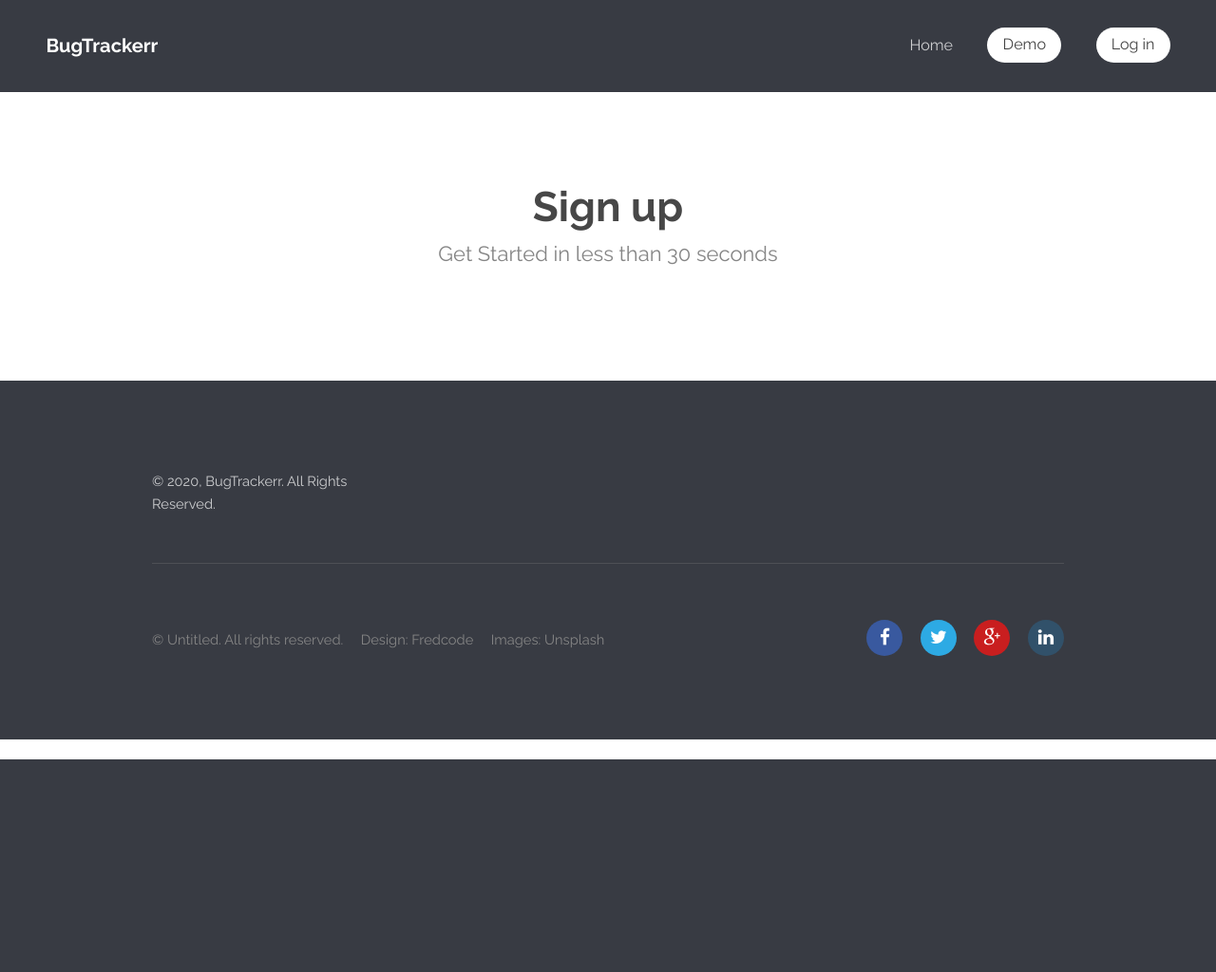
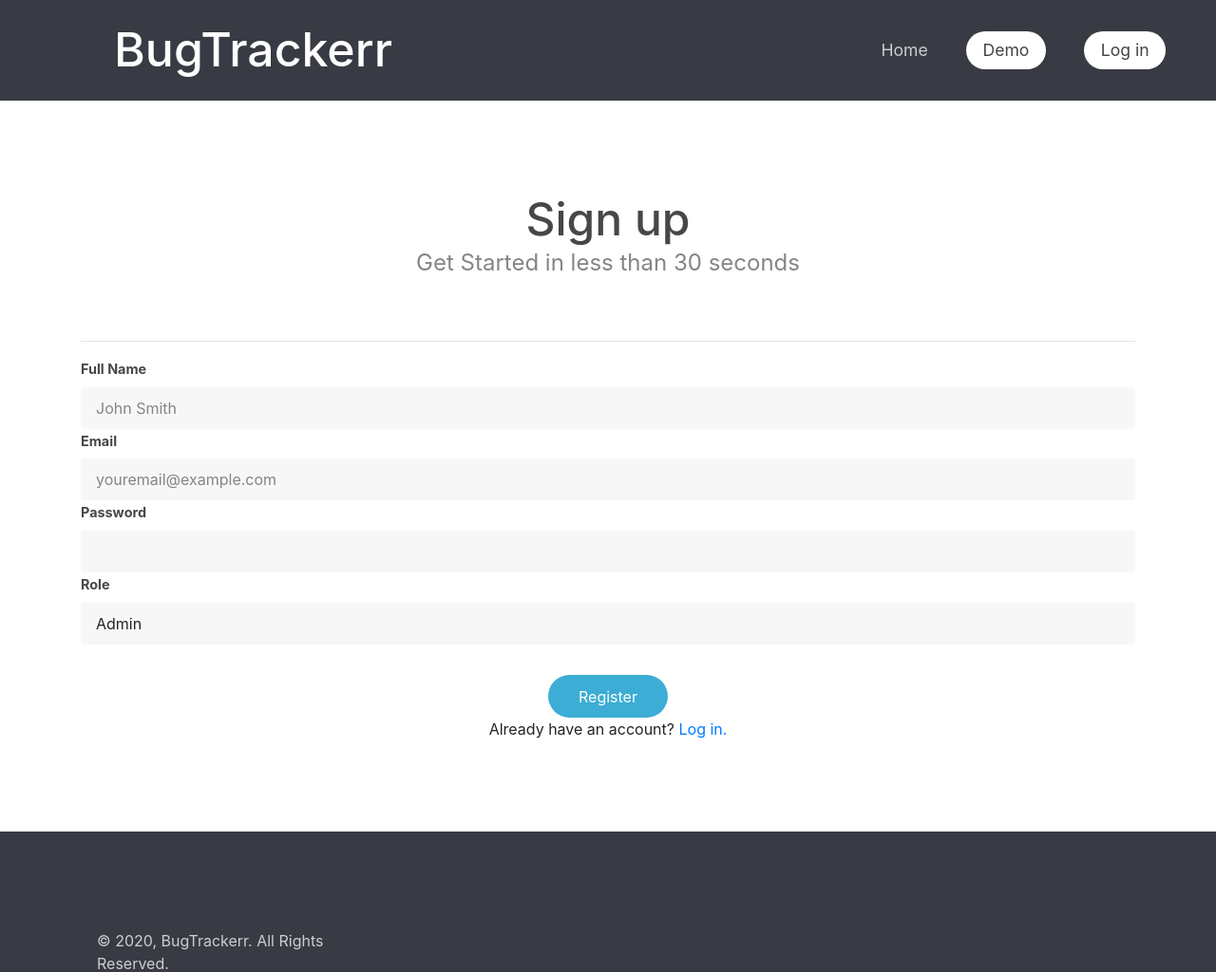
Before and after one commit to fredcodee/BugTracker, a Flask app: page /signup in a window 1280 px wide. Shown: the top 1024 px of the page at 95% size. Before the commit the page ends 800 px from the top, so only its background shows below. Run offline with Flask 2, Linux system fonts and the light colour scheme; some libraries are stand-ins or nearby versions.

Commit message:
signup page designed

```diff
--- a/app/forms.py
+++ b/app/forms.py
@@ -20,9 +20,9 @@ class LoginForm(FlaskForm):
 
 class RegisterForm(FlaskForm):
   email = StringField('Email',validators=[Length(min=6),Email(message='Enter a valid email.'),InputRequired()])
-  name = StringField('Full name', validators=[InputRequired(), Length(min=4)])
-  password = PasswordField('password', validators=[InputRequired(), Length(min=4, max=80)])
-  role = SelectField('role', choices=[(
+  name = StringField('Full Name', validators=[InputRequired(), Length(min=4)])
+  password = PasswordField('Password', validators=[InputRequired(), Length(min=4, max=80)])
+  role = SelectField('Role', choices=[(
       'Admin', 'Admin'), ('Project Manager', 'Project Manager'), ('Developer', 'Developer')], validators=[InputRequired()])
   submit = SubmitField('Register')
 
--- /dev/null
+++ b/app/static/css/mystyle.css
@@ -0,0 +1,3 @@
+.submit-botton{
+	text-align: center;
+}
--- a/app/templates/signup.html
+++ b/app/templates/signup.html
@@ -6,15 +6,16 @@
 		<meta http-equiv="content-type" content="text/html; charset=utf-8" />
 		<meta name="description" content="" />
 		<meta name="keywords" content="" />
-		<script src="js/jquery.min.js"></script>
-		<script src="js/skel.min.js"></script>
-		<script src="js/skel-layers.min.js"></script>
-		<script src="js/init.js"></script>
-		<noscript>
-			<link rel="stylesheet" href="css/skel.css" />
-			<link rel="stylesheet" href="css/style.css" />
-			<link rel="stylesheet" href="css/style-xlarge.css" />
-		</noscript>
+		<script src="{{url_for('static', filename='js/jquery.min.js')}}"></script>
+		<script src="{{url_for('static', filename='js/skel.min.js')}}"></script>
+		<script src="{{url_for('static', filename='js/skel-layers.min.js')}}"></script>
+		<script src="{{url_for('static', filename='js/init.js')}}"></script>
+		<link rel="stylesheet" type="text/css" href="{{url_for('static', filename='css/mystyle.css')}}">
+		<link rel="stylesheet" type="text/css" href="{{url_for('static', filename='css/skel.css')}}">
+		<link rel="stylesheet" type="text/css" href="{{url_for('static', filename='css/style.css')}}">
+		<link rel="stylesheet" type="text/css" href="{{url_for('static', filename='css/style-xlarge.css')}}">
+		<link rel="stylesheet" href="https://stackpath.bootstrapcdn.com/bootstrap/4.5.2/css/bootstrap.min.css"
+			integrity="sha384-JcKb8q3iqJ61gNV9KGb8thSsNjpSL0n8PARn9HuZOnIxN0hoP+VmmDGMN5t9UJ0Z" crossorigin="anonymous">
 	</head>
 	<body>
 
@@ -23,25 +24,88 @@
 				<h1><a href="/">BugTrackerr</a></h1>
 				<nav id="nav">
 					<ul>
-						<li><a href="/home">Home</a></li>
-						<li><a href="generic.html" class="button special">Demo</a></li>
-						<li><a href="login.html" class="button special">Log in</a></li>
+						<li><a href="{{url_for('main.index')}}">Home</a></li>
+						<li><a href="/demologin" class="button special">Demo</a></li>
+						<li><a href="/login" class="button special">Log in</a></li>
 					</ul>
 				</nav>
 			</header>
 
 		<!-- Main -->
 			<section id="main" class="wrapper">
+				{% block content %}
 				<div class="container">
+					{% for message in get_flashed_messages() %}
+					<div class="alert alert-warning">
+						<button type="button" class="close" data-dismiss="alert">&times;</button>
+						{{ message }}
+					</div>
+					{% endfor %}
 
 					<header class="major">
 						<h2>Sign up</h2>
 						<p>Get Started in less than 30 seconds</p>
 					</header>
+					<hr>
+					<div class="form">
+						<form method="POST" action="/signup">
+							{{ form.csrf_token }}
+
+							<fieldset class="name">
+								{{ form.name.label }}
+								{{ form.name(placeholder='John Smith') }}
+								{% if form.name.errors %}
+								<ul class="errors">
+									{% for error in form.email.errors %}
+									<li>{{ error }}</li>{% endfor %}
+								</ul>
+								{% endif %}
+							</fieldset>
+
+							<fieldset class="email">
+								{{ form.email.label }}
+								{{ form.email(placeholder='youremail@example.com') }}
+								{% if form.email.errors %}
+								<ul class="errors">
+									{% for error in form.email.errors %}
+									<li>{{ error }}</li>{% endfor %}
+								</ul>
+								{% endif %}
+							</fieldset>
+
+							<fieldset class="password">
+								{{ form.password.label }}
+								{{ form.password }}
+								{% if form.password.errors %}
+								<ul class="errors">
+									{% for error in form.password.errors %}
+									<li>{{ error }}</li>{% endfor %}
+								</ul>
+								{% endif %}
+							</fieldset>
+
+							<fieldset class="role">
+								{{ form.role.label }}
+								{{ form.role }}
+							</fieldset>
+
+
+							<div class="submit-button" style="text-align: center; padding-top: 2rem;">
+								{{ form.submit }}
+							</div>
+							<div class="login-signup" style="text-align: center;">
+								<span>Already have an account? <a href="{{ url_for('forms.login') }}">Log in.</a></span>
+							</div>
+
+						</form>
+
+					</div>
+
 
 
 
 				</div>
+				{% endblock %}
 			</section>
 
 		<!-- Footer -->
```
Also changed, not shown: app/static/css/style-xlarge.css (line endings or trailing spaces), app/static/css/style.css (line endings or trailing spaces).
